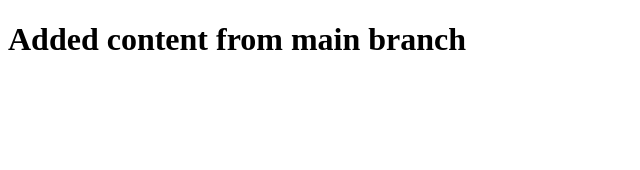
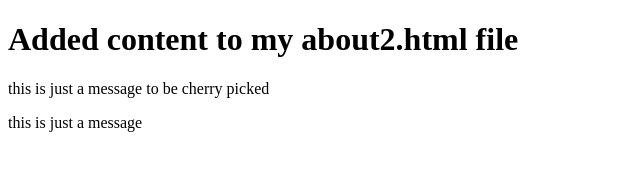
Before and after one commit to Himanshu4922/learning-git, a plain HTML site: page about2.html in a window 1280 px wide. Shown: the whole page, without its empty margins (0-640 px from the left). Drawn offline with Linux system fonts and the light colour scheme.

Commit message:
Add two message

```diff
--- a/about2.html
+++ b/about2.html
@@ -1,11 +1,13 @@
 <!DOCTYPE html>
 <html lang="en">
-<head>
-    <meta charset="UTF-8">
-    <meta name="viewport" content="width=device-width, initial-scale=1.0">
+  <head>
+    <meta charset="UTF-8" />
+    <meta name="viewport" content="width=device-width, initial-scale=1.0" />
     <title>About2</title>
-</head>
-<body>
-    <h1>Added content from main branch</h1>
-</body>
+  </head>
+  <body>
+    <h1>Added content to my about2.html file</h1>
+    <p>this is just a message to be cherry picked</p>
+    <p>this is just a message</p>
+  </body>
 </html>
```
